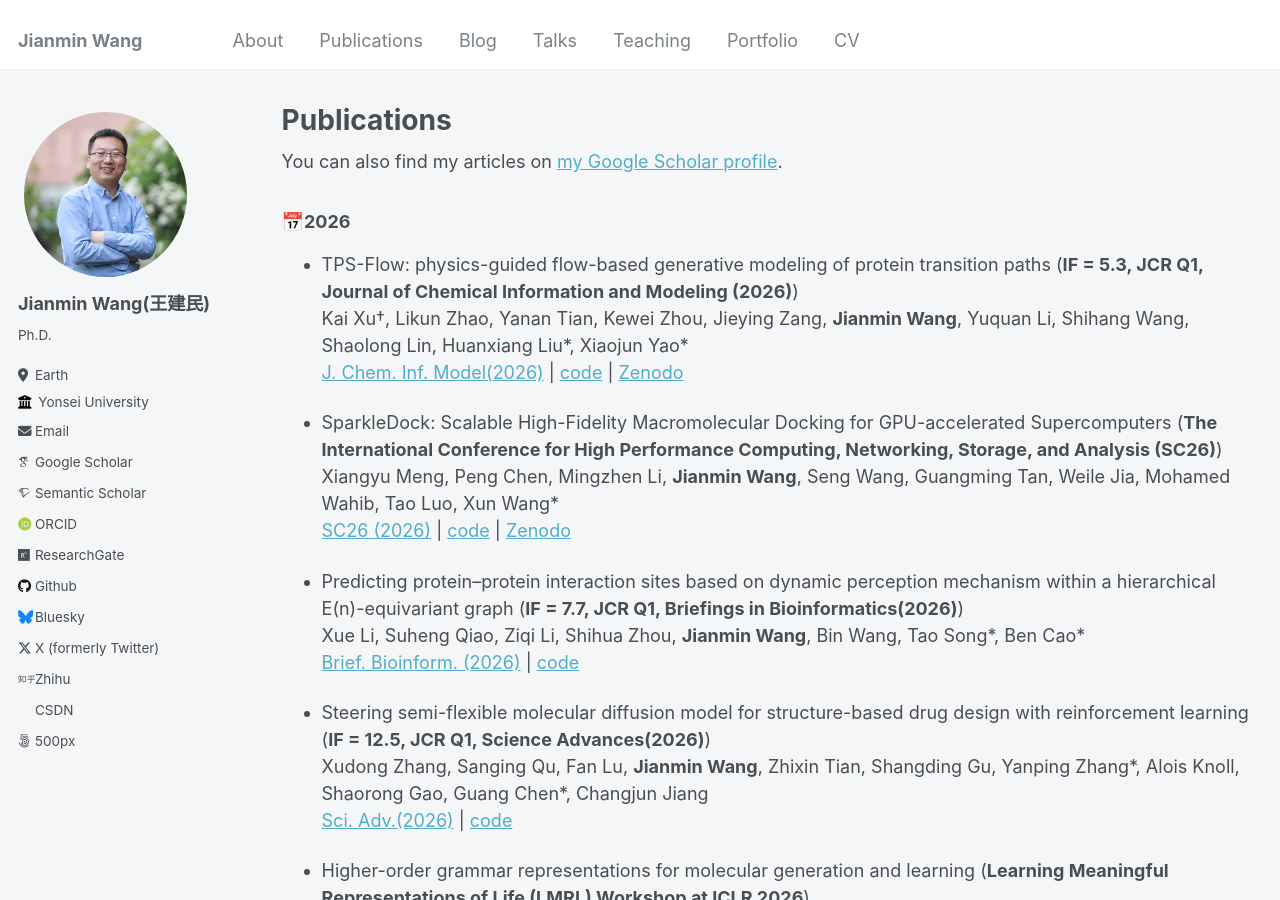
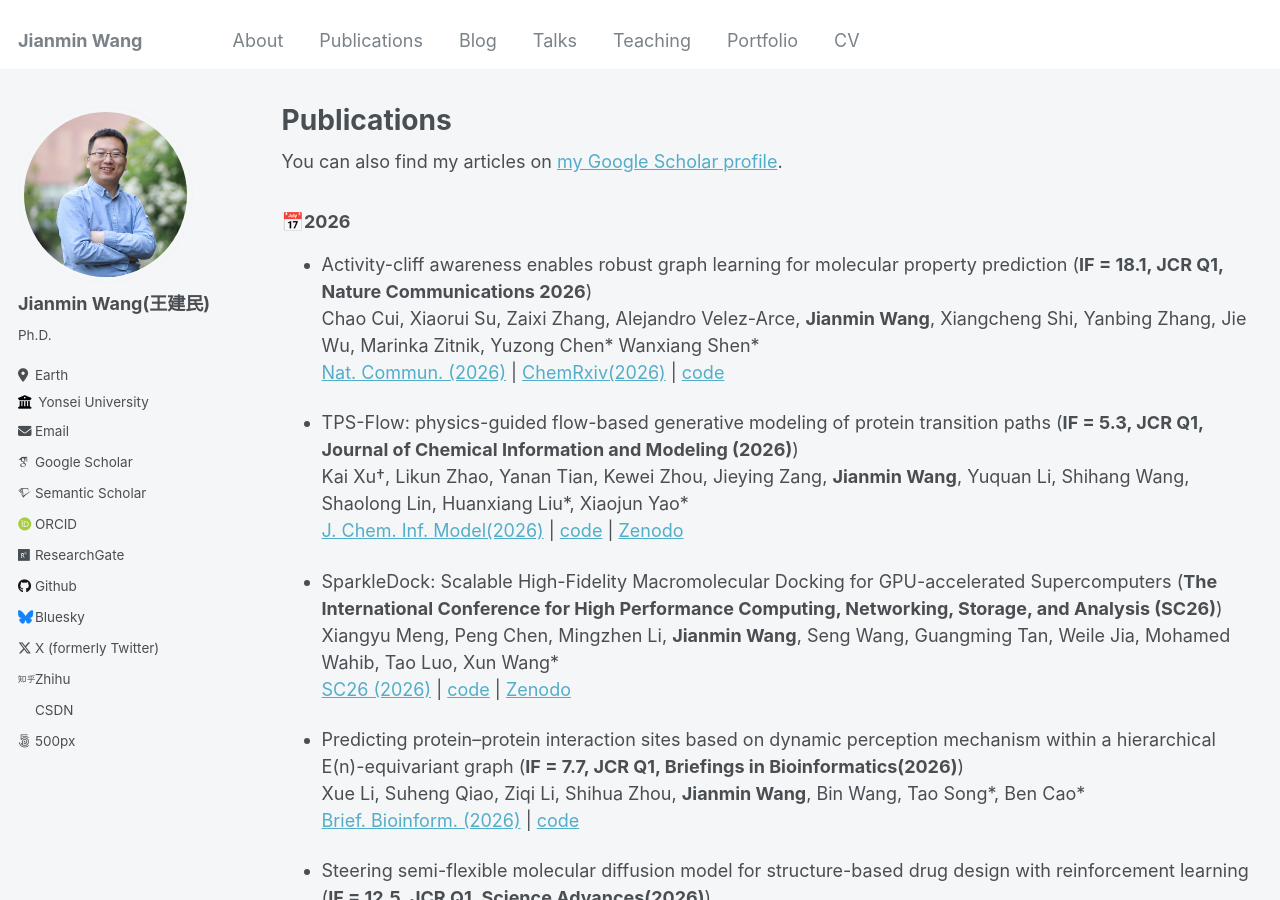
Before and after one commit to Jianmin2drugai/Jianmin2drugai.github.io, a Jekyll site: the page built from _pages/publications.md, in a window 1280 px wide and 900 px high. Built offline with Jekyll 4.4.1, drawn with Linux system fonts in a browser that asks for light colours; some web fonts are replaced; some of the changed text lies outside the part shown.

Commit message:
Update publications.md

```diff
--- a/_pages/publications.md
+++ b/_pages/publications.md
@@ -16,6 +16,10 @@ author_profile: true
 {% endfor %}
 
 ### &#x1F4C5;2026
+
+*   Activity-cliff awareness enables robust graph learning for molecular property prediction (**IF = 18.1, JCR Q1, Nature Communications 2026**)
+    Chao Cui, Xiaorui Su, Zaixi Zhang, Alejandro Velez-Arce, **Jianmin Wang**, Xiangcheng Shi, Yanbing Zhang, Jie Wu, Marinka Zitnik, Yuzong Chen\* Wanxiang Shen\*
+    [Nat. Commun. (2026)](https://chemrxiv.org/doi/full/10.26434/chemrxiv-2023-5cz7s/v5) | [ChemRxiv(2026)](https://chemrxiv.org/doi/full/10.26434/chemrxiv-2023-5cz7s/v5) | [code](https://github.com/shenwanxiang/ACANet)
 
 *   TPS-Flow: physics-guided flow-based generative modeling of protein transition paths (**IF = 5.3, JCR Q1, Journal of Chemical Information and Modeling (2026)**)
     Kai Xu†, Likun Zhao, Yanan Tian, Kewei Zhou, Jieying Zang, **Jianmin Wang**, Yuquan Li, Shihang Wang, Shaolong Lin, Huanxiang Liu\*, Xiaojun Yao\*
```
Also changed, not shown: other parts of _pages/publications.md (+0 -4 lines).
